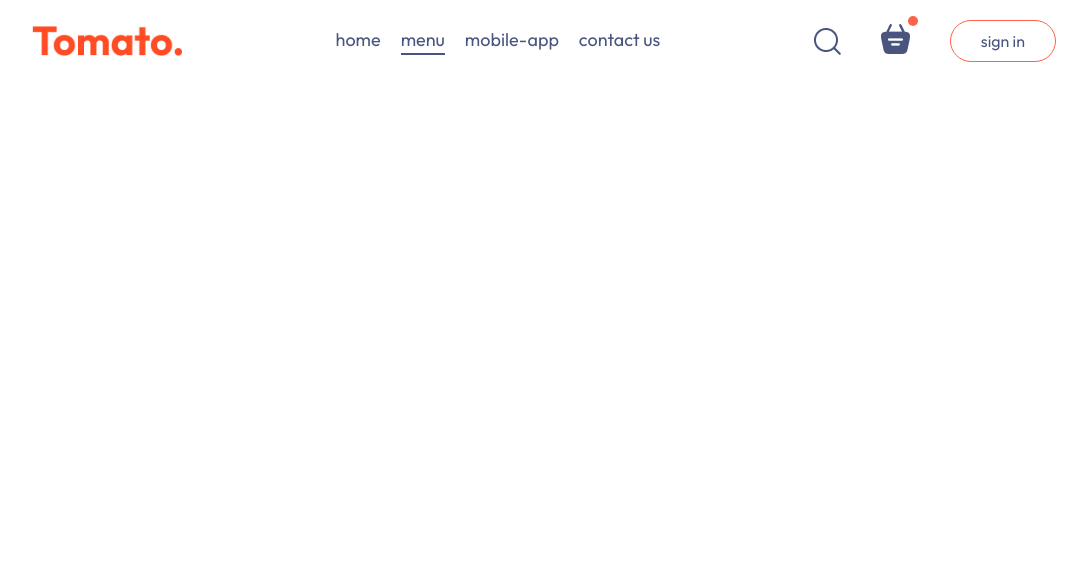
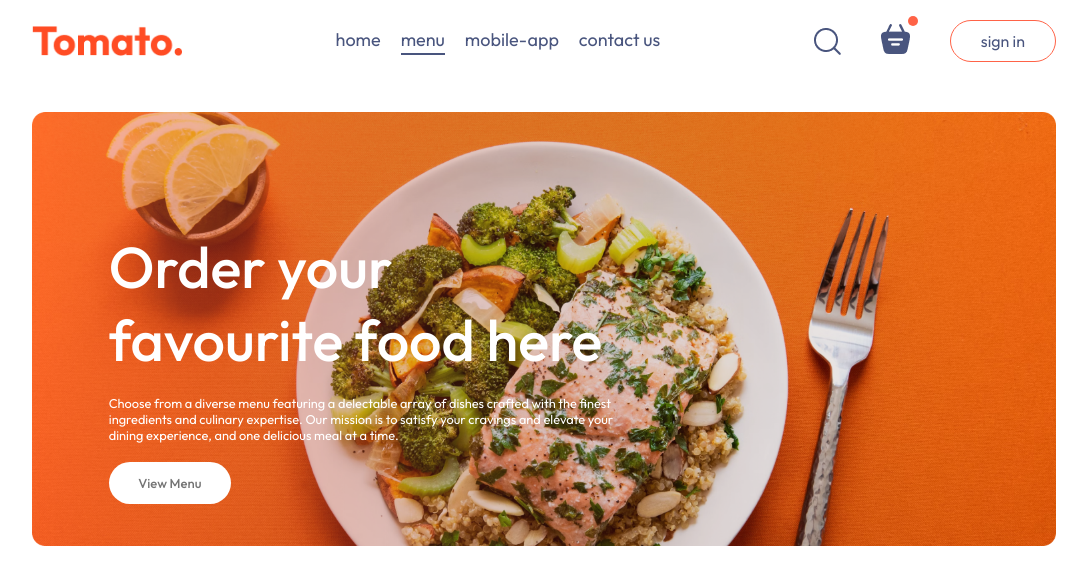
Before and after one commit to Narotam-Mishra/mern-full-stack-food-ordering-app, a React (Vite) app in the folder frontend/: page / in a window 1280 px wide. Shown: the top 584 px of the page, without its empty margins (96-1183 px from the left). Built offline with nearby package versions, Linux system fonts and the light colour scheme.

Commit message:
full-stack-food-ordering_app_header_component_added_1.6

```diff
--- a/frontend/src/App.jsx
+++ b/frontend/src/App.jsx
@@ -1,9 +1,18 @@
+import { Route, Routes } from "react-router-dom"
 import Navbar from "./components/navbar/Navbar"
+import Home from "./pages/home/Home"
+import Cart from "./pages/cart/Cart"
+import PlaceOrder from "./pages/PlaceOrder/PlaceOrder"
 
 const App = () => {
   return (
     <div className='app'>
       <Navbar />
+      <Routes>
+        <Route path="/" element={ <Home/> } />
+        <Route path="/cart" element={ <Cart/> } />
+        <Route path="/order" element={ <PlaceOrder/> } />
+      </Routes>
     </div>
   )
 }
--- /dev/null
+++ b/frontend/src/components/header/Header.css
@@ -0,0 +1,43 @@
+
+
+.header{
+    height: 34vw;
+    margin: 30px auto;
+    background: url('/header_img.png') no-repeat;
+    background-size: contain;
+    position: relative;
+}
+
+.header-contents{
+    position: absolute;
+    display: flex;
+    flex-direction: column;
+    align-items: start;
+    gap: 1.5vw;
+    max-width: 50%;
+    bottom: 10%;
+    left: 6vw;
+    animation: fadeIn 3s;
+}
+
+.header-contents h2{
+    font-weight: 500;
+    color: #fff;
+    font-size: max(4.5vw, 22px);
+}
+
+.header-contents p{
+    color: #fff;
+    font-size: 1vw;
+}
+
+.header-contents button{
+    border: none;
+    color: #747474;
+    font-weight: 500;
+    padding: 1vw 2.3vw;
+    background-color: #fff;
+    font-size: max(1vw, 13px);
+    border-radius: 50px;
+    cursor: pointer;
+}
--- /dev/null
+++ b/frontend/src/components/header/Header.jsx
@@ -0,0 +1,20 @@
+import "./Header.css"
+
+const Header = () => {
+  return (
+    <div className="header">
+      <div className="header-contents">
+        <h2>Order your favourite food here</h2>
+        <p>
+          Choose from a diverse menu featuring a delectable array of dishes
+          crafted with the finest ingredients and culinary expertise. Our
+          mission is to satisfy your cravings and elevate your dining
+          experience, and one delicious meal at a time.
+        </p>
+        <button>View Menu</button>
+      </div>
+    </div>
+  );
+}
+
+export default Header
--- a/frontend/src/index.css
+++ b/frontend/src/index.css
@@ -21,3 +21,12 @@
   width: 80%;
   margin: auto;
 }
+
+@keyframes fadeIn {
+  0%{
+    opacity: 0;
+  }
+  100%{
+    opacity: 1;
+  }
+}
--- a/frontend/src/main.jsx
+++ b/frontend/src/main.jsx
@@ -1,10 +1,10 @@
-import { StrictMode } from 'react'
 import { createRoot } from 'react-dom/client'
 import App from './App.jsx'
 import './index.css'
+import { BrowserRouter } from 'react-router-dom'
 
 createRoot(document.getElementById('root')).render(
-  <StrictMode>
+  <BrowserRouter>
     <App />
-  </StrictMode>,
+  </BrowserRouter>
 )
--- a/frontend/src/pages/home/Home.jsx
+++ b/frontend/src/pages/home/Home.jsx
@@ -1,8 +1,11 @@
+import Header from "../../components/header/Header"
 import "./Home.css"
 
 const Home = () => {
   return (
-    <div>Home</div>
+    <div>
+      <Header />
+    </div>
   )
 }
 
```
Also changed, not shown: frontend/public/header_img.png (added).
